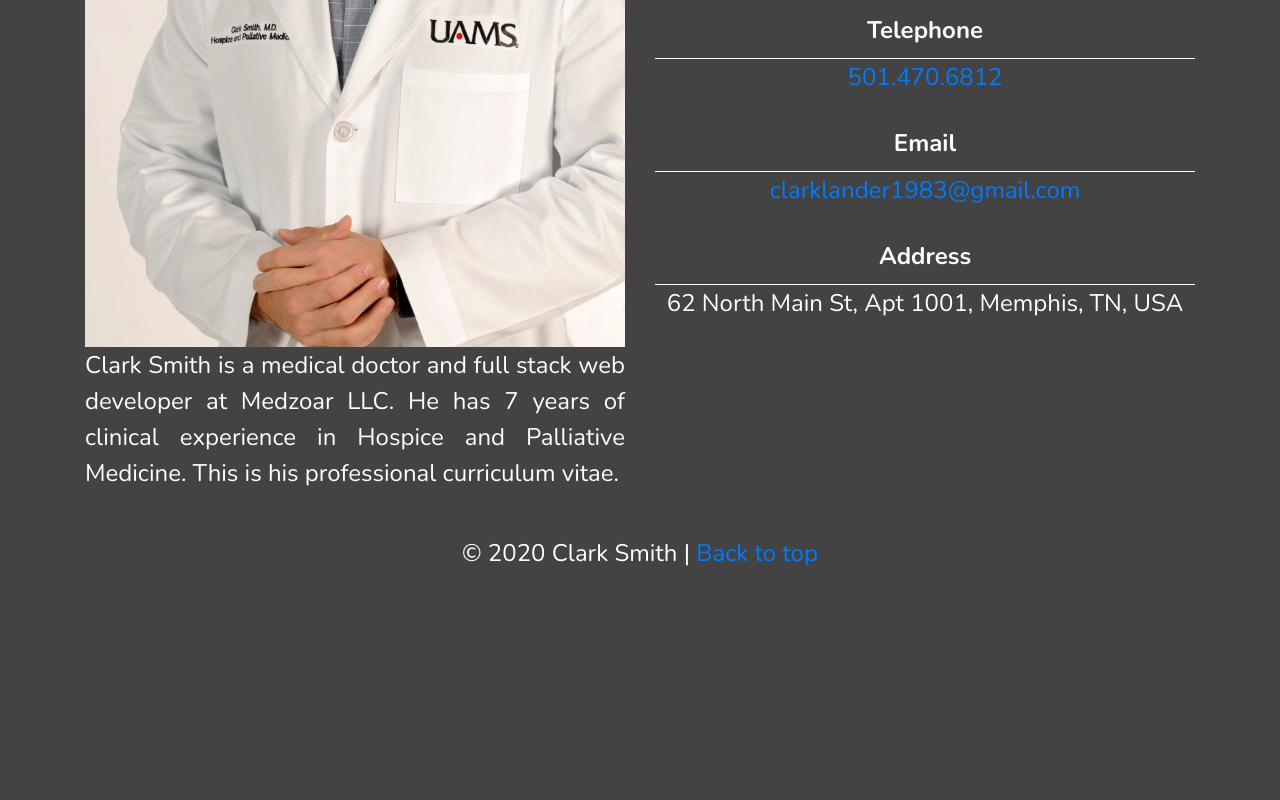
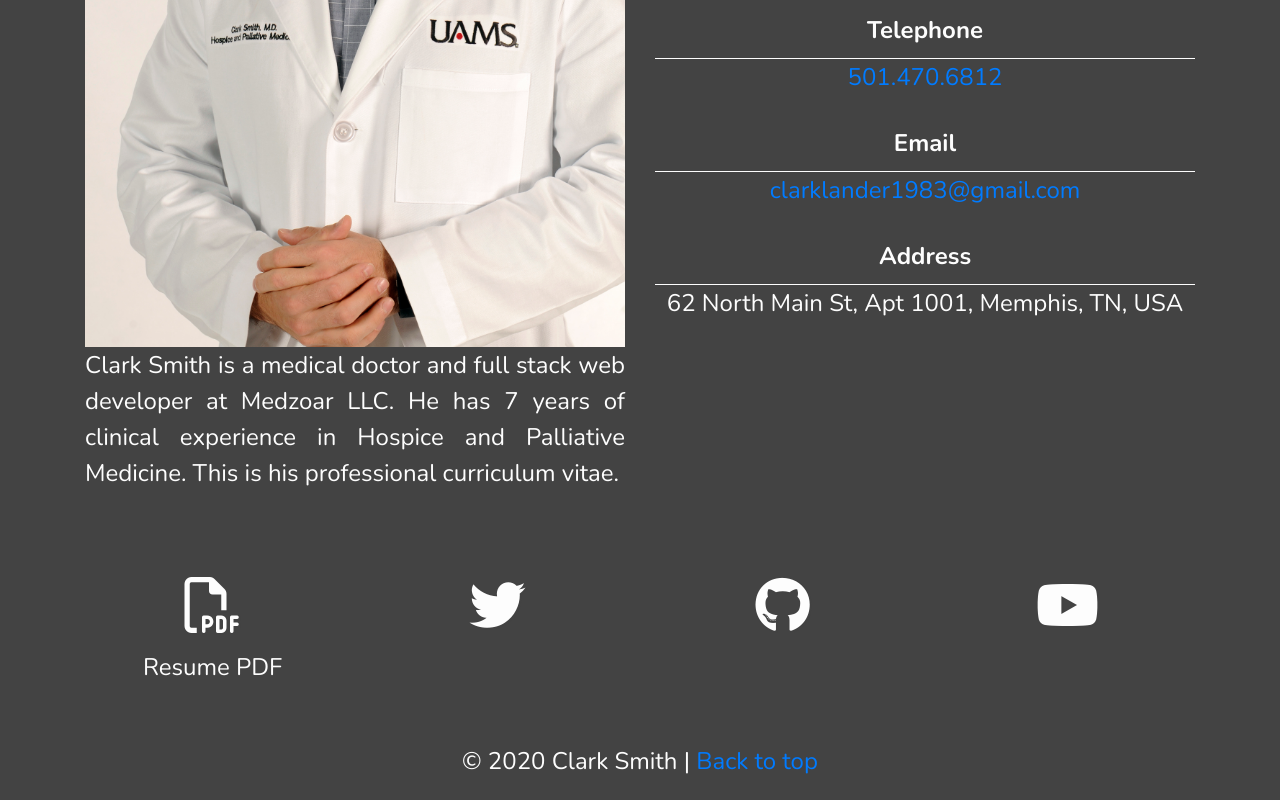
Before and after one commit to C-Smith-UALR/clarksmithcv, a Vue app: page / in a window 1280 px wide. Shown: the part 642-1442 px from the top of the page. Before the commit the page ends 1234 px from the top, so only its background shows below. Built offline with nearby package versions, Linux system fonts and the light colour scheme; a web font is replaced by a local one.

Commit message:
added icons

```diff
--- a/src/assets/css/styles.css
+++ b/src/assets/css/styles.css
@@ -16,7 +16,7 @@ h2, h3 {
 /*    font-family: 'Nunito', "Lucida Console", sans-serif;*/
 /*}*/
 
-p, dd, dt, #medzoarFooter h6 {
+p, dd, dt, #medzoarFooter h6, .clarkLikeParagraph {
     color: #fdfdfd;
     font-family: 'Nunito', "Lucida Console", sans-serif;
     font-size: 1.5em;
@@ -71,3 +71,32 @@ dt{
 dd{
     margin-bottom: 20px;
 }
+
+.iconContainer {
+    text-align: center;
+
+    border-radius: 50%;
+    transition: .5s;
+    margin: 10px 30px;
+    padding: 20px 20px;
+
+}
+
+#socialContainer {
+    text-align: center;
+    /*background-color: #314551;*/
+    padding-top: 40px;
+
+}
+
+#social {
+    margin-top: 40px;
+    border-top: 3px solid #434343;
+
+}
+
+.icon{
+    font-size: 3.5em;
+    color: #fdfdfd;
+    text-shadow: 1px 1px 1px #434343;
+}
--- a/src/views/Home.vue
+++ b/src/views/Home.vue
@@ -12,7 +12,6 @@
             Clark Smith is a medical doctor and full stack web developer at Medzoar LLC.  He has 7 years of
             clinical experience in Hospice and Palliative Medicine.  This is his professional curriculum vitae.
           </p>
-
         </div>
         <div class="col-sm-12 col-lg-6 pt-3" id="detailsList">
           <dl>
@@ -51,16 +50,60 @@
               <span itemprop="addressLocality">Memphis, </span>
               <span itemprop="addressRegion">TN, </span>
               <span itemprop="addressCountry">USA</span>
-
-
-
             </dd>
 
 
           </dl>
         </div>
-      </div>
-    </div>
+      </div> <!--row-->
+    </div> <!--container-->
+    <div class="container" id="socialContainer">
+      <div class="row">
+        <div class="col-sm col1 iconContainer">
+          <a href="../assets/files/ClarkSmithCV2020.pdf" download>
+            <i class="fa fa-file-pdf-o icon" aria-hidden="true"></i>
+
+          </a>
+          <div style="text-align: center" class="mt-3 clarkLikeParagraph">
+            Resume PDF
+          </div>
+
+
+        </div>
+
+        <div class="col-sm col3 iconContainer">
+          <a href="https://twitter.com/medzoar">
+            <i class="fa fa-twitter icon" aria-hidden="true"></i>
+
+          </a>
+
+        </div>
+
+        <div class="col-sm col4 iconContainer">
+          <a href="https://github.com/medzoarDev">
+            <i class="fa fa-github icon" aria-hidden="true"></i>
+
+          </a>
+
+        </div>
+
+
+        <div class="col-sm col5 iconContainer">
+          <a href="https://www.youtube.com/channel/UCKzyMot66hrkHXVtOxxFMaw">
+
+            <i class="fa fa-youtube icon" aria-hidden="true"></i>
+          </a>
+        </div>
+
+
+
+
+
+
+
+
+      </div> <!-- row -->
+    </div>  <!--container-->
   </div>
 </template>
 
```
Also changed, not shown: 1 other file (tests, documents, lock files or other folders).
